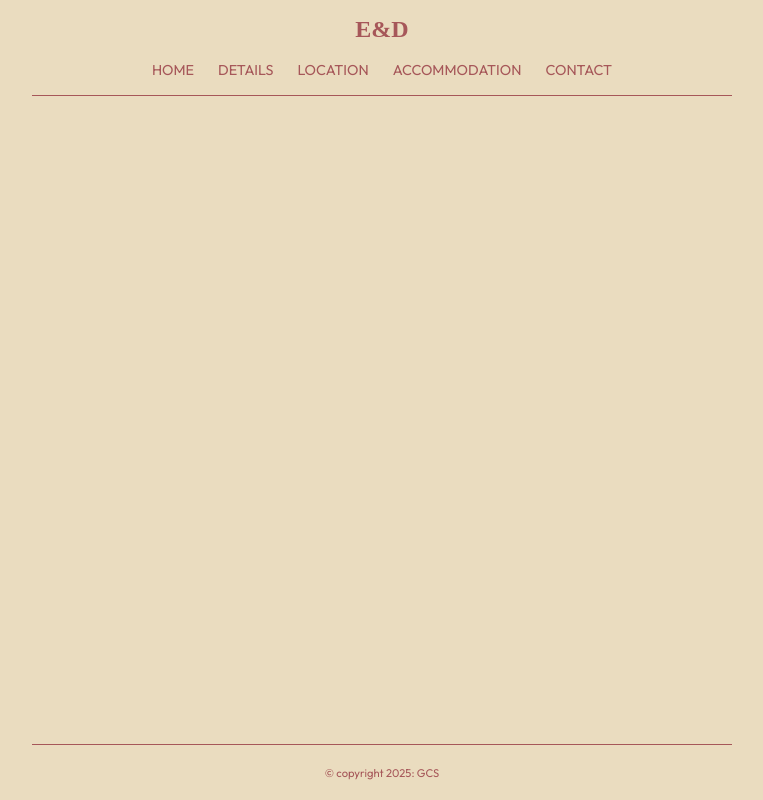
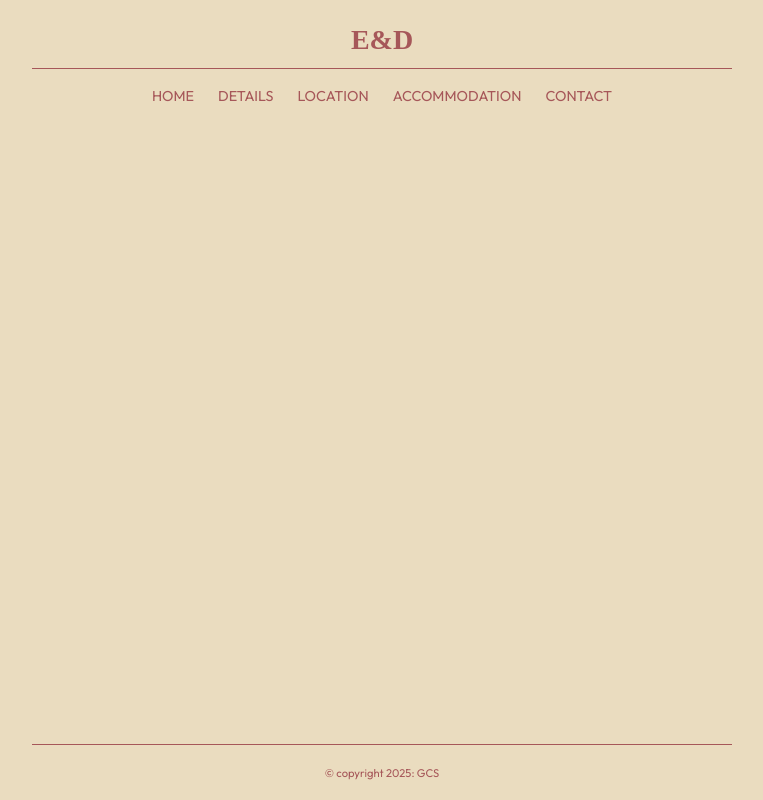
Before and after one commit to GarySimons/ellia-dylan-wedding, a React (Create React App) app: page / in a window 1280 px wide. Shown: the whole page, without its empty margins (258-1021 px from the left). Built offline with nearby package versions, Linux system fonts and the light colour scheme; a web font is replaced by a local one.

Commit message:
Nav line moved to above li

```diff
--- a/src/components/Navbar.js
+++ b/src/components/Navbar.js
@@ -12,7 +12,7 @@ const Navbar = () => {
       <Link to="/">
         <p className="logo">E&D</p>
       </Link>
-      <div>
+      <div className="nav-links-container">
         <ul className={hamburgerClick ? "nav-menu active" : "nav-menu"}>
           <li>
             <Link to="/">HOME</Link>
--- a/src/components/NavbarStyles.scss
+++ b/src/components/NavbarStyles.scss
@@ -4,16 +4,20 @@
   display: flex;
   flex-direction: column;
   align-items: center;
-  margin: 1rem auto;
-  border-bottom: 0.08rem solid #a65759;
+  margin: 1.5rem auto 0 auto;
   z-index: 10;
 
   .logo {
     font-family: "Grandiflora One", serif;
     font-weight: 900;
-    font-size: 1.5rem;
+    font-size: 1.75rem;
     color: #a65759;
-    margin: 0 0 1rem 0;
+    margin: 0 0 .75rem 0;
+  }
+
+  .nav-links-container {
+    border-top: 0.08rem solid #a65759;
+    width: 100%;
   }
 
   .nav-menu {
@@ -30,7 +34,7 @@
     transition: 0.3s;
     background-color: rgba($color: #000000, $alpha: 0.8);
     gap: 1.5rem;
-    margin-bottom: 1rem;
+    margin: 1rem 0;
 
     @media (min-width: 480px) {
       position: relative;
```
